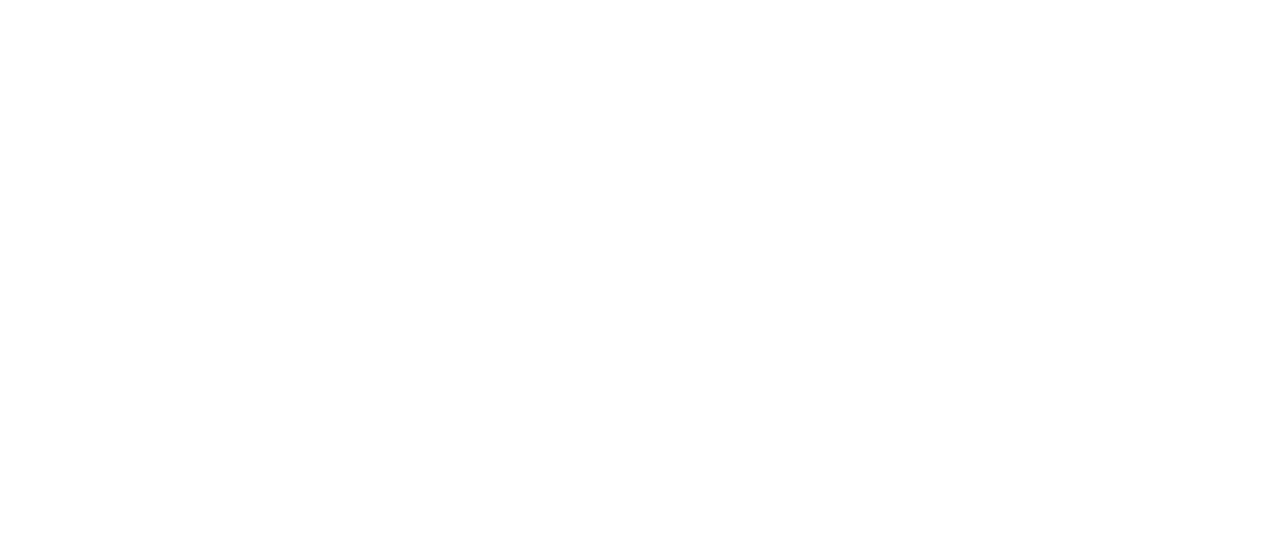
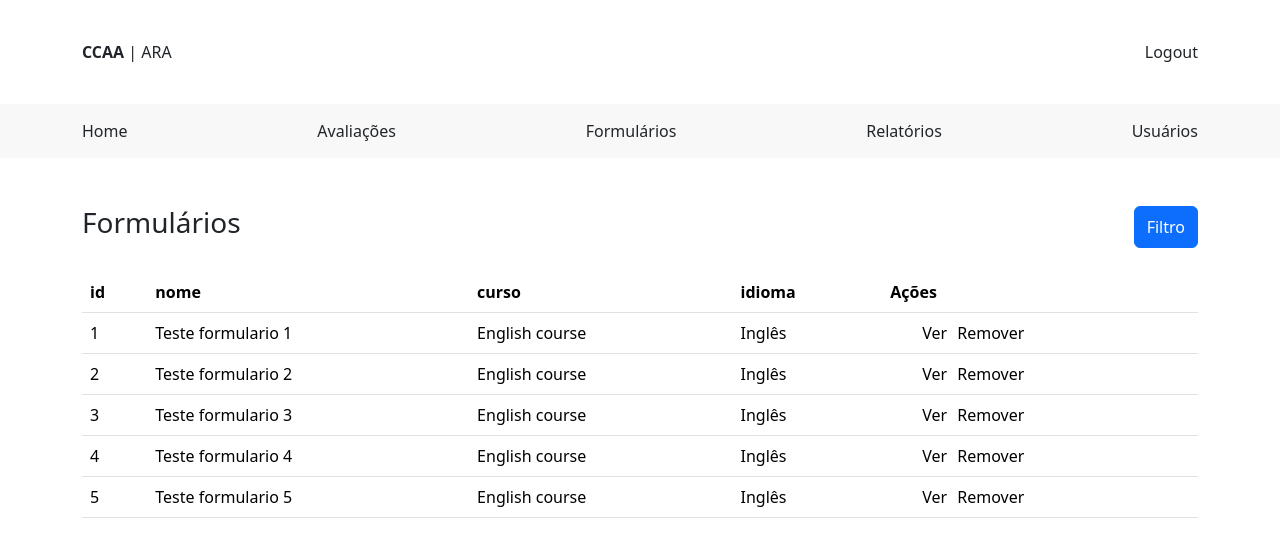
Before and after one commit to ofernandoavila/ccaa_ara, a React (Create React App) app: page /formularios in a window 1280 px wide. Before the commit this address had no page. Shown: the top 546 px of the page. Built offline with nearby package versions, Linux system fonts and the light colour scheme.

Commit message:
alterações no grid e no filtro

```diff
--- a/src/App.tsx
+++ b/src/App.tsx
@@ -3,6 +3,7 @@
 import AvaliacoesPagina from './pages/avaliacoes/AvaliacoesPagina';
 import { TemplateContextProvider } from './contexts/TemplateContext';
 import AvaliarPagina from './pages/avaliacoes/AvaliarPagina';
+import FormulariosPagina from './pages/formularios/FormulariosPagina';
 
 function App() {
 	return (
@@ -12,6 +13,8 @@
 					<Route path='/' element={ <Home /> } />
 					<Route path='/avaliacoes' element={ <AvaliacoesPagina /> } />
 					<Route path='/avaliacoes/avaliar' element={ <AvaliarPagina /> } />
+
+					<Route path='/formularios' element={<FormulariosPagina />} />
 				</Routes>
 			</Router>
 		</TemplateContextProvider>
--- /dev/null
+++ b/src/components/buttons/BotaoFiltro.tsx
@@ -0,0 +1,17 @@
+import { useTemplate } from "../../hooks/useTemplate";
+import { BotaoFiltroProps } from "../types";
+
+export default function BotaoFiltro(props: BotaoFiltroProps) {
+
+    const { filtro } = props;
+    const { setFiltro, setAreaDestaque } = useTemplate();
+
+    function OnHandleFiltro() {
+        setFiltro(filtro);
+        setAreaDestaque(true);
+    }
+
+    return (
+        <button onClick={OnHandleFiltro} className="btn btn-primary">Filtro</button>
+    );
+}
--- /dev/null
+++ b/src/components/filtros/FiltroFormularios.tsx
@@ -0,0 +1,55 @@
+import { useState } from "react";
+import { FiltroProps } from "../types";
+
+export default function FiltroFormularios(props: FiltroProps) {
+
+    const { OnHandleProcessar } = props;
+
+    const [formulario, setformulario] = useState('');
+    const [dataInicio, setDataInicio] = useState<Date>();
+    const [dataFim, setDataFim] = useState<Date>();
+
+    function ProcessarFiltro() {
+        var dados = {
+            formulario,
+            dataFim,
+            dataInicio
+        };
+
+        OnHandleProcessar(dados);
+    }
+
+    return (
+        <div className="area-lateral area-lateral-direita">
+            <h4 className="py-2">Filtrar formulários</h4>
+            <div className="row py-2">
+                <div className="input-group">
+                    <span className="input-group-text">Avaliação</span>
+                    <input onChange={e => setformulario(e.target.value)} value={formulario} className="form-control" type="text" name="avaliacao" />
+                </div>
+            </div>
+            <div className="row py-2">
+                <div className="col-md-6">
+                    <div className="input-group">
+                        <span className="input-group-text">Data início</span>
+                        <input onChange={e => setDataInicio(new Date(e.target.value))} className="form-control" type="date" name="data_inicio" />
+                    </div>
+                </div>
+                <div className="col-md-6">
+                    <div className="input-group">
+                        <span className="input-group-text">Data fim</span>
+                        <input onChange={e => setDataFim(new Date(e.target.value))} className="form-control" type="date" name="data_fim" />
+                    </div>
+                </div>
+            </div>
+            <div className="row py-2">
+                <div className="col-md-6">
+                </div>
+                <div className="col-md-6">
+                    <button className="btn btn-primary" onClick={ProcessarFiltro}>Processar</button>
+                    <button className="btn btn-default">Limpar</button>
+                </div>
+            </div>
+        </div>
+    );
+}
--- a/src/components/form/Grid.tsx
+++ b/src/components/form/Grid.tsx
@@ -2,7 +2,7 @@
 import { GridProps } from "../types";
 
 export default function Grid<T extends Record<string, any>>(props: GridProps<T>) {
-    const { data, nomeChave } = props;
+    const { data, renderItem, actions } = props;
     const [chaves, setChaves] = useState<string[]>();
 
     useEffect(() => {
@@ -11,33 +11,41 @@
             let chaves = Object.keys(obj);
             setChaves(chaves);
         }
-    });
+    }, []);
 
     if(chaves == undefined) return (<p>Não há dados para mostrar...</p>);
 
     return (
         <table className="table">
             <thead>
-                <tr>{ chaves.map( item => ( <th scope="col">{item}</th> )) }</tr>
+                <tr>
+                { chaves.map( (item, key) => {
+                        return ( <th key={key} scope="col">{item}</th> );
+                })}
+
+                { actions != undefined ?
+                    (<th scope="col">Ações</th>)
+                : ''}
+                </tr>
             </thead>
             <tbody>
-                <tr>
-                    <th scope="row">1</th>
-                    <td>Mark</td>
-                    <td>Otto</td>
-                    <td>@mdo</td>
-                </tr>
-                <tr>
-                    <th scope="row">2</th>
-                    <td>Jacob</td>
-                    <td>Thornton</td>
-                    <td>@fat</td>
-                </tr>
-                <tr>
-                    <th scope="row">3</th>
-                    <td colSpan={2}>Larry the Bird</td>
-                    <td>@twitter</td>
-                </tr>
+                { data ? data.map( (item, key) => (
+                    <tr key={key}>
+                        { renderItem(item) }
+                        { actions != undefined ?
+                            (
+                                <td>
+                                    <ul className="d-flex" style={{ gap: '10px' }}>
+                                        { actions.previa != undefined ? ( <li onClick={e => actions.previa!.acao}>Ver</li> ) : '' }
+                                        { actions.editar != undefined ? ( <li onClick={e => actions.editar!.acao}>Editar</li> ) : '' }
+                                        { actions.remover != undefined ? ( <li onClick={e => actions.remover!.acao}>Remover</li> ) : '' }
+                                    </ul>
+                                </td>
+                            )
+                        : ''}
+                    </tr>
+                ) ) : '' }
+
             </tbody>
         </table>
     );
--- /dev/null
+++ b/src/pages/formularios/FormulariosPagina.tsx
@@ -0,0 +1,81 @@
+import PaginaBasica from "../../components/PaginaBasica";
+import BotaoFiltro from "../../components/buttons/BotaoFiltro";
+import FiltroFormularios from "../../components/filtros/FiltroFormularios";
+import Grid from "../../components/form/Grid";
+import { useTemplate } from "../../hooks/useTemplate";
+
+const formularios = [
+    {
+        id: 1,
+        nome: "Teste formulario 1",
+        curso: "English course",
+        idioma: "Inglês"
+    },
+    {
+        id: 2,
+        nome: "Teste formulario 2",
+        curso: "English course",
+        idioma: "Inglês"
+    },
+    {
+        id: 3,
+        nome: "Teste formulario 3",
+        curso: "English course",
+        idioma: "Inglês"
+    },
+    {
+        id: 4,
+        nome: "Teste formulario 4",
+        curso: "English course",
+        idioma: "Inglês"
+    },
+    {
+        id: 5,
+        nome: "Teste formulario 5",
+        curso: "English course",
+        idioma: "Inglês"
+    }
+];
+
+export default function FormulariosPagina() {
+
+    return (
+        <PaginaBasica>
+            <div className="py-4 d-flex justify-content-between">
+                <h3>Formulários</h3>
+                <BotaoFiltro
+                    filtro={
+                        <FiltroFormularios
+                            OnHandleProcessar={() => {}}
+                        />
+                    }
+                />
+            </div>
+            <Grid
+                data={formularios}
+                renderItem={ item => (
+                    <>
+                        <td scope="row">{ item.id }</td>
+                        <td>{ item.nome }</td>
+                        <td>{ item.curso }</td>
+                        <td>{ item.idioma }</td>
+                    </>
+                )}
+                actions={{
+                    previa: {
+                        icone: 'icone',
+                        acao: () => {
+
+                        }
+                    },
+                    remover: {
+                        icone: 'icone',
+                        acao: () => {
+
+                        }
+                    }
+                }}
+            />
+        </PaginaBasica>
+    );
+}
```
Also changed, not shown: src/components/types.d.ts (+15 -0 lines).
